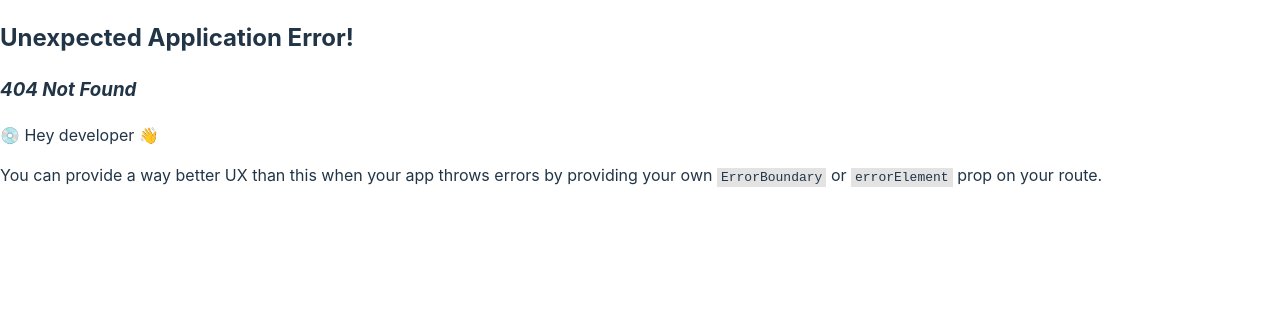
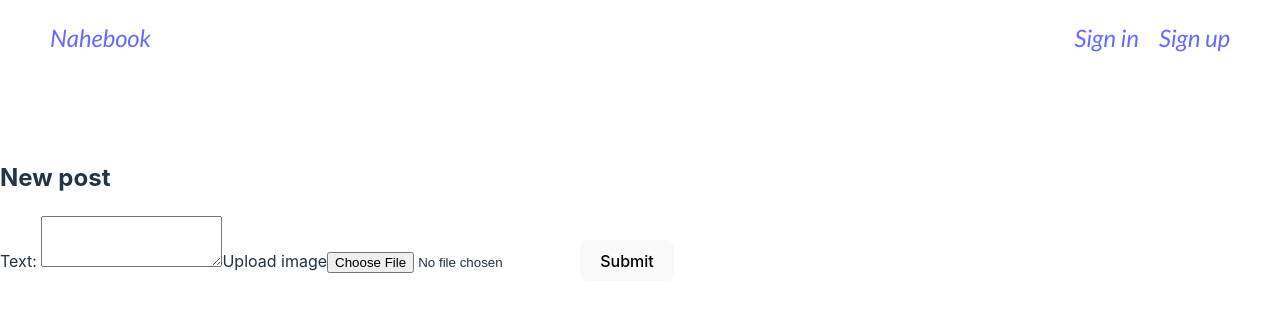
Before and after one commit to Gohan61/nahebook, a React (Vite) app in the folder nahebook-frontend/: page /newpost in a window 1280 px wide. Before the commit this address had no page. Shown: the top 312 px of the page. Built offline with nearby package versions, Linux system fonts and the light colour scheme.

Commit message:
Feat: define route + render new post form

```diff
--- /dev/null
+++ b/nahebook-frontend/src/components/NewPost.jsx
@@ -0,0 +1,82 @@
+import { useState } from "react";
+import { useNavigate } from "react-router-dom";
+
+export default function NewPost() {
+  const [newPost, setNewPost] = useState({
+    text: undefined,
+  });
+  const [error, setError] = useState(undefined);
+  const navigate = useNavigate();
+  const [image, setImage] = useState(null);
+  const [imageBase64, setImageBase64] = useState("");
+
+  const setFileToBase64 = (file) => {
+    const reader = new FileReader();
+    reader.readAsDataURL(file);
+    reader.onloadend = () => {
+      setImageBase64(reader.result);
+    };
+  };
+
+  const handleImage = (e) => {
+    const file = e.target.files[0];
+    setImage(file);
+    setFileToBase64(file);
+  };
+
+  const handleSubmit = (event) => {
+    event.preventDefault();
+
+    fetch("http://localhost:3000/post/new", {
+      mode: "cors",
+      method: "POST",
+      headers: {
+        "Content-Type": "application/json",
+        Authorization: localStorage.getItem("Token"),
+      },
+      body: JSON.stringify({
+        userId: localStorage.getItem("userId"),
+        text: newPost.text,
+        imgUrl: imageBase64,
+      }),
+    })
+      .then((res) => {
+        return res.json();
+      })
+      .then((res) => {
+        if (res.message === "Post saved") {
+          navigate("/");
+        } else {
+          throw res.errors.errors;
+        }
+      })
+      .catch((err) => {
+        setError(err);
+      });
+  };
+
+  return (
+    <div className="newPost">
+      <h2>New post</h2>
+      <form action="" method="post">
+        <label htmlFor="text">Text: </label>
+        <textarea
+          type="text"
+          name="text"
+          id="text"
+          rows={"3"}
+          onChange={(e) => setNewPost({ text: e.target.value })}
+        />
+        <label htmlFor="imgUrl">Upload image</label>
+        <input
+          type="file"
+          name="image"
+          accept="image/*"
+          id="imgUrl"
+          onChange={(e) => handleImage(e)}
+        />
+        <button onClick={(e) => handleSubmit(e)}>Submit</button>
+      </form>
+    </div>
+  );
+}
--- a/nahebook-frontend/src/main.jsx
+++ b/nahebook-frontend/src/main.jsx
@@ -9,6 +9,7 @@ import Signup from "./components/Signup";
 import Profile from "./components/Profile";
 import Userlist from "./components/Userlist";
 import OtherProfiles from "./components/OtherProfiles";
+import NewPost from "./components/NewPost";
 
 const router = createBrowserRouter([
   {
@@ -21,6 +22,7 @@ const router = createBrowserRouter([
       { path: "profile", element: <Profile /> },
       { path: "userlist", element: <Userlist /> },
       { path: "userprofiles", element: <OtherProfiles /> },
+      { path: "newpost", element: <NewPost /> },
     ],
   },
 ]);
```
